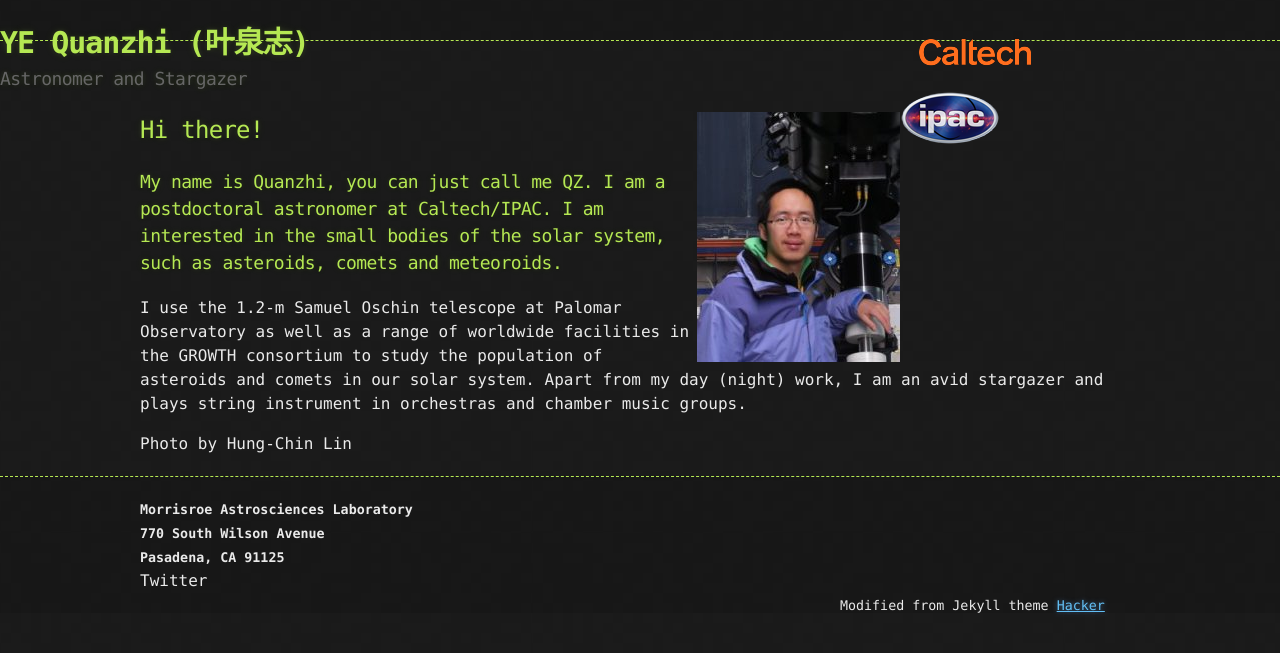
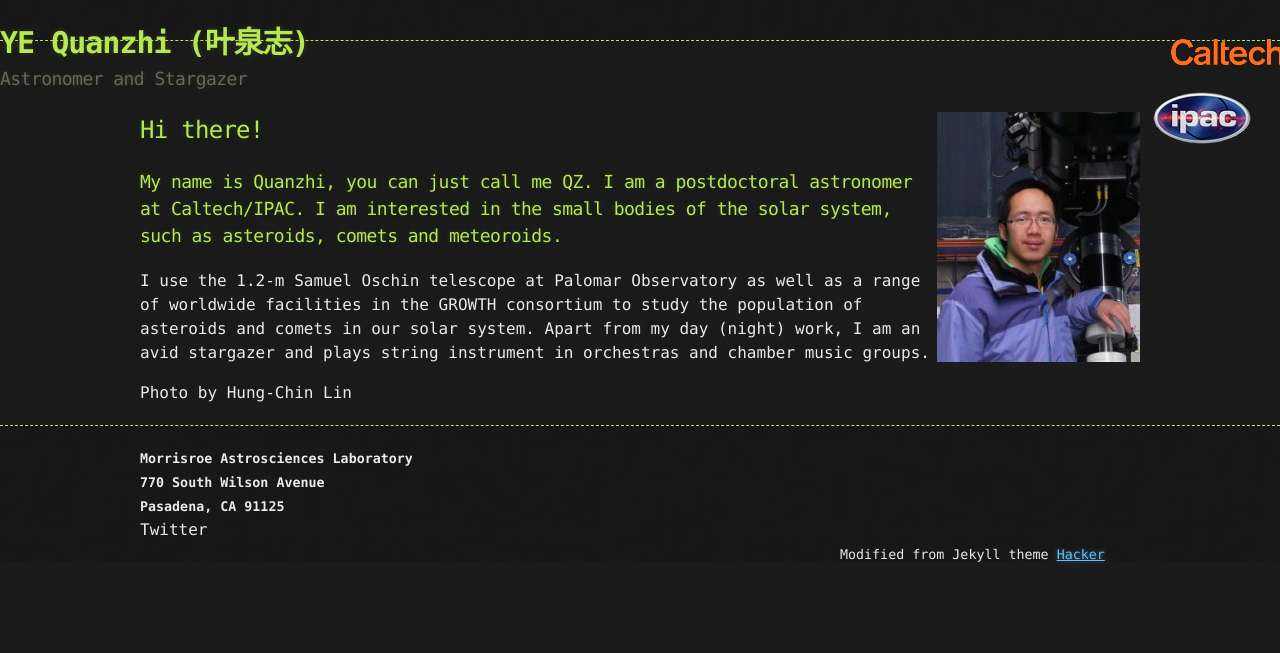
Before and after one commit to Yeqzids/Yeqzids.GitHub.io, a Jekyll site: the page built from index.md, in a window 1280 px wide. Shown: the top 653 px of the page. Built offline with Jekyll 4.4.1, drawn with Linux system fonts in a browser that asks for light colours.

Commit message:
revised header style

```diff
--- a/_layouts/default.html
+++ b/_layouts/default.html
@@ -12,7 +12,6 @@
   <body>
 
     <header>
-      <div class="container_header">
         <div class="subcontainer_header_main">
           <h1>{{ site.title | default: site.github.repository_name }}</h1>
           <h2>{{ site.description | default: site.github.project_tagline }}</h2>
@@ -22,7 +21,6 @@
           <a href="http://www.caltech.edu"><img src="caltech.png"></a>
           <a href="http://www.ipac.caltech.edu"><img src="ipac.png"></a>
         </div>
-      </div>
     </header>
 
     <div class="container">
--- a/_sass/jekyll-theme-hacker.scss
+++ b/_sass/jekyll-theme-hacker.scss
@@ -23,11 +23,6 @@
   width: 90%;
   max-width: 1000px;
   margin: 0 auto;
-}
-
-.container_header {
-  width: 90%;
-  max-width: 1000px;
 }
 
 .subcontainer_header_main {
```
